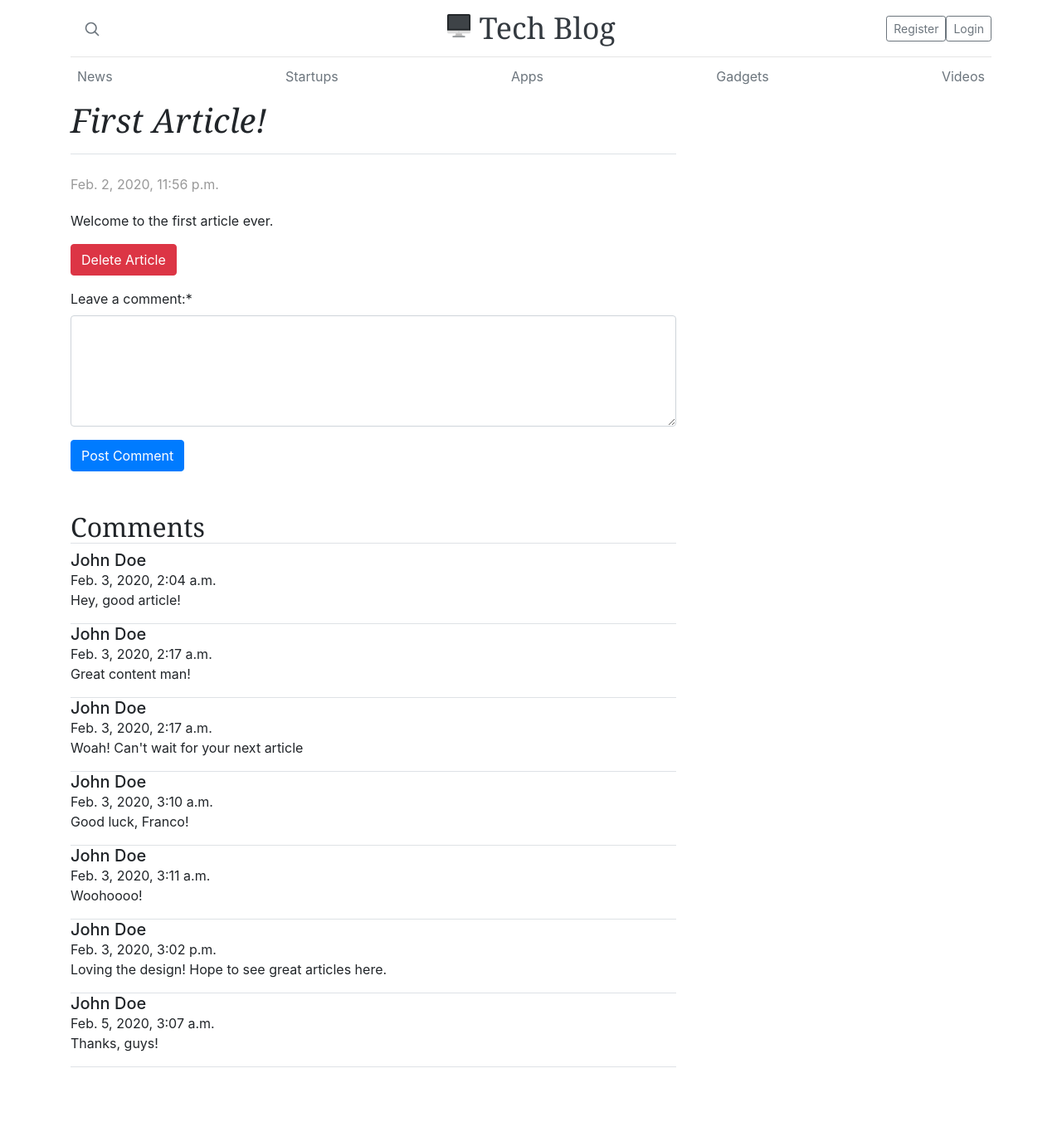
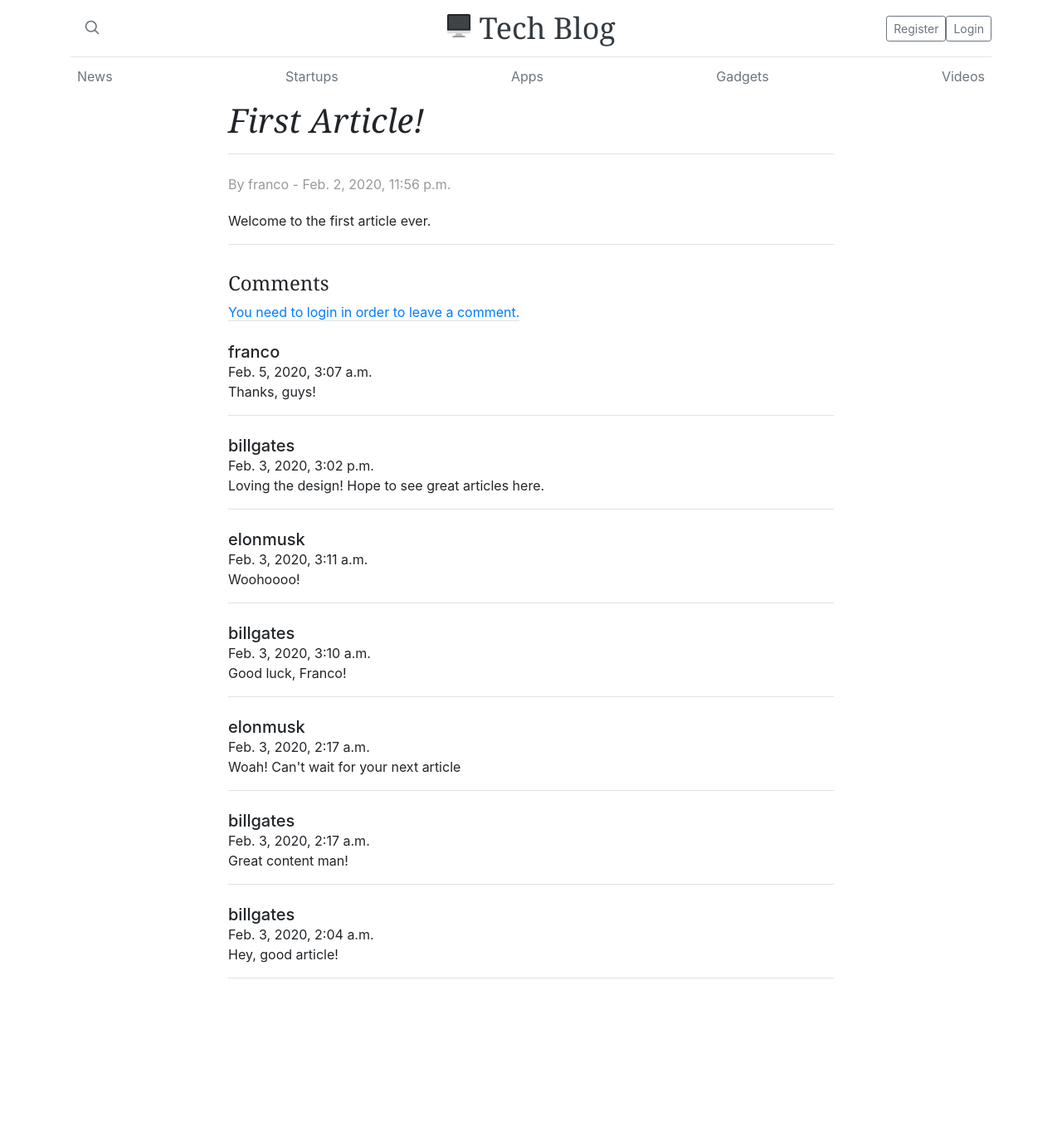
Before and after one commit to FrancoMuniz/Django-Blog, a Django app: page /1/ in a window 1280 px wide. Shown: the whole page at 83% size. After the commit the page ends 1179 px from the top, so only its background shows below. Run offline with Django 3.2, Linux system fonts and the light colour scheme; data comes from the database, SQL or seed files in the repository; both versions use the stored data as it was after the commit; some libraries are stand-ins or nearby versions.

Commit message:
Linked Users/Content - Added thumbnails - Improved CSS

```diff
--- a/articles/forms.py
+++ b/articles/forms.py
@@ -10,6 +10,7 @@ class ArticleModelForm(forms.ModelForm):
         fields = [
             'title',
             'content',
+            'thumbnail_url',
         ]
 
 
--- a/articles/models.py
+++ b/articles/models.py
@@ -1,5 +1,7 @@
 from django.db import models
 from django.shortcuts import reverse
+from django.contrib.auth import get_user_model
+from django.conf import settings
 from datetime import datetime
 
 # Create your models here.
@@ -9,13 +11,17 @@ class Article(models.Model):
     title = models.CharField(max_length=96)
     content = models.TextField()
     publish_date = models.DateTimeField(default=datetime.now)
+    #thumbnail_file = models.ImageField(upload_to='images')
+    thumbnail_url = models.URLField(null=True)
+    author = models.ForeignKey(settings.AUTH_USER_MODEL, on_delete=models.CASCADE, null=True)
     #comments_amount = models.IntegerField(default=0)
-
 
     def get_absolute_url(self):
         return reverse("articles:article-detail", kwargs={"id": self.id})
 
+
 class Comment(models.Model):
     content = models.TextField()
     article = models.ForeignKey(Article, on_delete=models.CASCADE)
+    author = models.ForeignKey(settings.AUTH_USER_MODEL, on_delete=models.CASCADE, null=True)
     publish_date = models.DateTimeField(default=datetime.now)
--- a/articles/templates/articles/article_detail.html
+++ b/articles/templates/articles/article_detail.html
@@ -5,32 +5,47 @@
 {% block content %}
 
 <main role="main" class="container">
-    <div class="row">
+    <div class="row" style="place-content: center;">
         <div class="col-md-8 blog-main">
 
             <div class="blog-post">
                 <h2 class="pb-3 mb-4 font-italic border-bottom blog-post-title">{{ object.title }}</h2>
-                <p class="blog-post-meta">{{ object.publish_date }}</p>
-                <p>{{ object.content }}</p>
-                <form action="{% url 'articles:article-delete' object.id %}" method='POST'>{% csrf_token %}
-                    <p><input type='submit' class="btn btn-danger" value='Delete Article' /> </p>
+
+                <p class="blog-post-meta">By {{ object.author.username }} - {{ object.publish_date }} </p>
+
+                <p>{{ object.content|linebreaks }}</p>
+                <div class="border-bottom"> </div>
+                {% if object.author == user %}
+                <form style='padding-top:0;' action="{% url 'articles:article-delete' object.id %}" method='POST'>
+                    {% csrf_token %}
+                    <p><input type='submit' class='btn btn-link' style="padding:0; color: rgba(20,0,0)"
+                            value='Delete Article' /> </p>
                 </form>
+
+
+                {% endif %}
+                <h4 style="padding-top:2rem">Comments</h4>
+                {% if user.is_authenticated %}
                 <form class='comment' action="{% url 'articles:comment-create' object.id %}" method='POST'>
                     {% csrf_token %}
                     {{ commentForm|crispy }}
                     <input type='submit' class="btn btn-primary" value='Post Comment' />
                 </form>
+                {% else %}
+                <a href="/accounts/login"><span class="g-color-gray-dark-v4 g-font-size-12 border-bottom"> You need
+                        to login in order to leave a comment. </span></a>
+                {% endif %}
                 <br>
                 <br>
-                <h2 class="border-bottom">Comments</h2>
-                {% for instance in comments %}
+
+                {% for instance in comments reversed%}
 
                 <div class="row">
                     <div class="col-md-12">
                         <div class="media g-mb-30 media-comment">
                             <div class="media-body u-shadow-v18 g-bg-secondary g-pa-30">
                                 <div class="g-mb-15">
-                                    <h5 class="h5 g-color-gray-dark-v1 mb-0">John Doe</h5>
+                                    <h5 class="h5 g-color-gray-dark-v1 mb-0">{{ instance.author.username }}</h5>
                                     <span class="g-color-gray-dark-v4 g-font-size-12">{{ instance.publish_date }}</span>
                                 </div>
 
@@ -39,6 +54,7 @@
                                 <ul class="border-bottom list-inline d-sm-flex my-0 ">
 
                                 </ul>
+                                <br>
                             </div>
                         </div>
                     </div>
--- a/articles/views.py
+++ b/articles/views.py
@@ -4,7 +4,9 @@ from django.views.generic import *
 from django.views.generic.edit import FormMixin
 from django.contrib.auth import authenticate, login, logout
 from django.contrib.auth.views import LoginView, LogoutView
-
+from django.core.files import File
+from urllib import request
+import os
 
 from .forms import ArticleModelForm, CommentModelForm
 from .models import Article, Comment
@@ -31,6 +33,9 @@ class ArticleCreateView(CreateView):
     queryset = Article.objects.all()
 
     def form_valid(self, form):
+        self.object = form.save(commit=False)
+        self.object.author = self.request.user
+        self.object.save()
         return super().form_valid(form)
 
 
@@ -39,6 +44,7 @@ class ArticleDeleteView(DeleteView):
     template_name = 'articles/article_detail.html'
 
     def get_object(self):
+
         id_ = self.kwargs.get('id')
         return get_object_or_404(Article, id=id_)
 
@@ -71,6 +77,7 @@ class CommentCreateView(CreateView):
         print('test 1')
         self.object = form.save(commit=False)
         self.object.article_id = self.kwargs['id']
+        self.object.author = self.request.user
         self.object.save()
         return super().form_valid(form)
 
--- a/templates/base.html
+++ b/templates/base.html
@@ -31,7 +31,7 @@
   <div class="container">
     <header class="blog-header py-3">
       <div class="row flex-nowrap justify-content-between align-items-center">
-        <div class="col-4 pt-1">
+        <div class="col-4 d-flex  align-items-center">
           <a class="text-muted" href="/#">
             <svg xmlns="http://www.w3.org/2000/svg" width="20" height="20" viewBox="0 0 24 24" fill="none"
               stroke="currentColor" stroke-width="2" stroke-linecap="round" stroke-linejoin="round" class="mx-3">
@@ -54,7 +54,7 @@
         <div class="col-4 d-flex justify-content-end align-items-center">
           {% if user.is_authenticated %}
           <form action="{% url 'logout' %}" method='POST'>{% csrf_token %}
-              <p><input type='submit' class="btn btn-sm btn-outline-secondary" value='Logout'/> </p>
+            <p>{{ user.username }} <input type='submit' class="btn btn-sm btn-outline-secondary" value='Logout' /> </p>
           </form>
           {% else %}
           <a class="btn btn-sm btn-outline-secondary" href="{% url 'signup' %}">Register</a>
--- a/templates/registration/login.html
+++ b/templates/registration/login.html
@@ -3,7 +3,7 @@
 {% load crispy_forms_tags %}
 
 {% block content %}
-<div class="row">
+<div class="row" >
   <div class="col-md-8 blog-main">
     <div>
       <h2>Login</h2>
--- a/templates/registration/signup.html
+++ b/templates/registration/signup.html
@@ -3,7 +3,7 @@
 {% load crispy_forms_tags %}
 
 {% block content %}
-<div class="row">
+<div class="row" style="place-content: center;">
   <div class="col-md-8 blog-main ">
     <div>
       <h2>Register</h2>
```
Also changed, not shown: articles/templates/articles/article_list.html (+6 -7 lines), README.md, articles/migrations/0007_auto_20200204_2053.py (added), articles/migrations/0008_remove_article_author.py (added), articles/migrations/0009_remove_comment_author.py (added), articles/migrations/0010_auto_20200204_2107.py (added), articles/migrations/0011_auto_20200205_0313.py (added), articles/migrations/0012_auto_20200205_0330.py (added), db.sqlite3, 1 other file.
